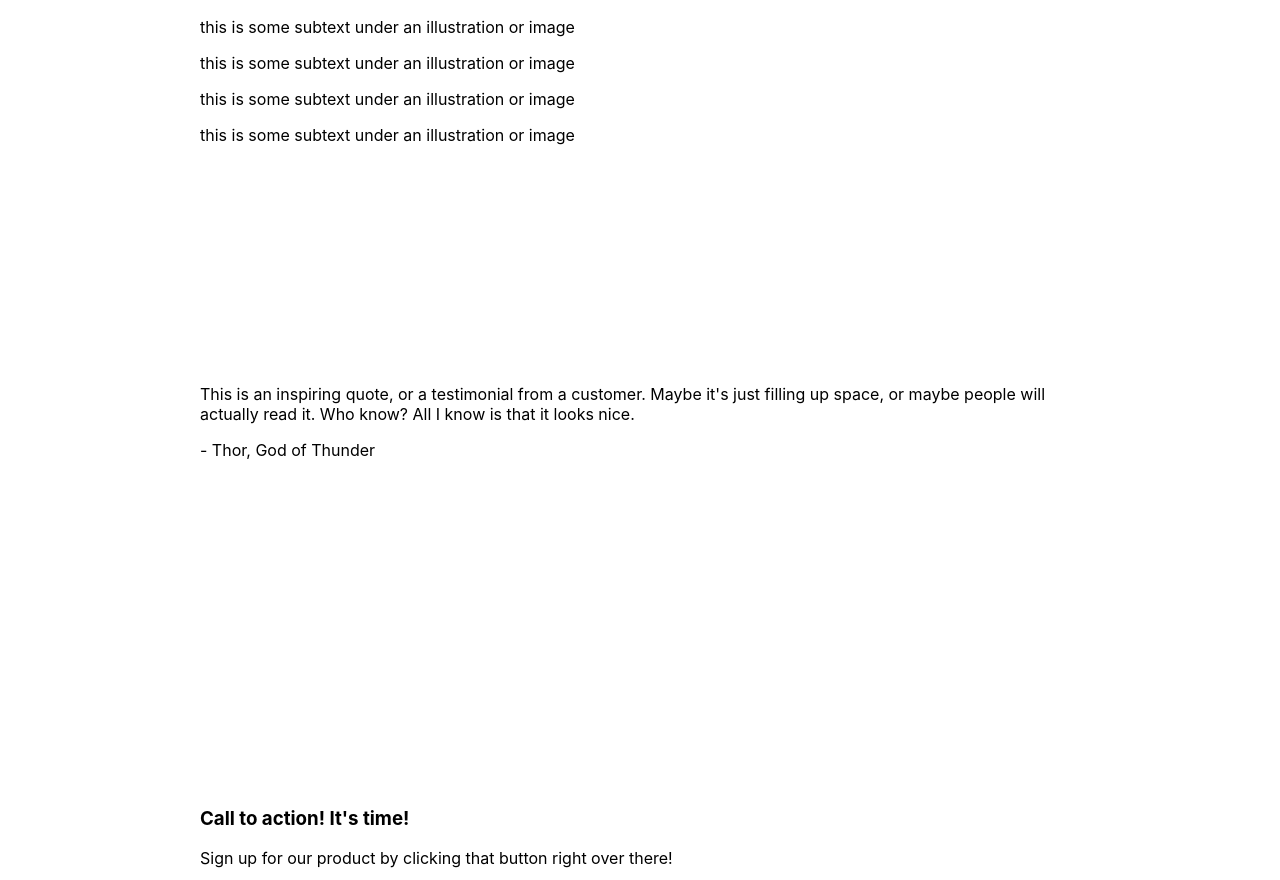
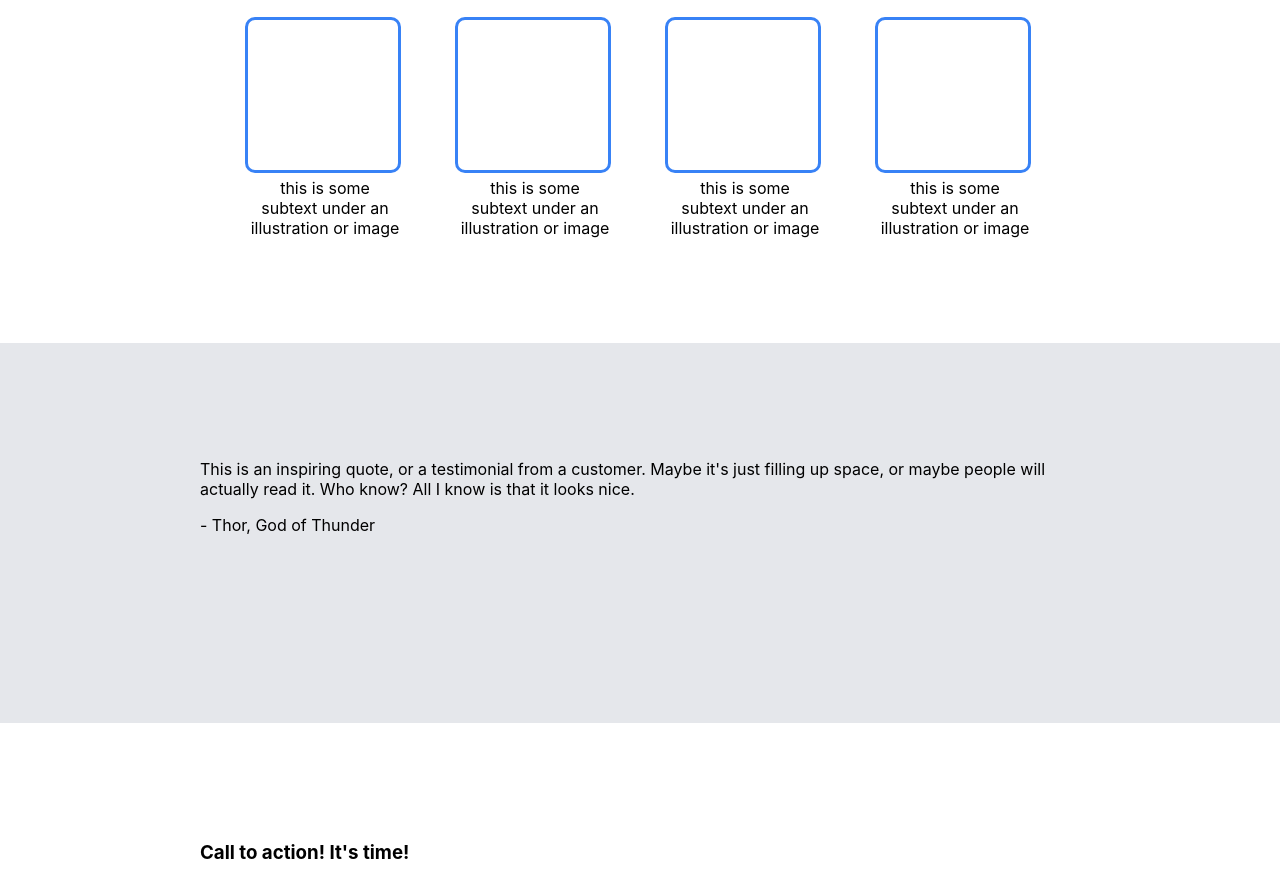
Before and after one commit to karolpiekut/odinLandingPage, a plain HTML site: page index.html in a window 1280 px wide. Shown: the part 673-1553 px from the top of the page. Drawn offline with Linux system fonts and the light colour scheme.

Commit message:
Update CSS for the second image section

```diff
--- a/css/styles.css
+++ b/css/styles.css
@@ -13,7 +13,7 @@ header, .one, footer {
 
 .two, .three, .four {
     padding: 100px 200px;
-    min-height: 220px;
+    min-height: 180px;
 }
 
 header {
@@ -45,6 +45,12 @@ h1 {
     margin: 0;
 }
 
+h2 {
+    font-size: 36px;
+    font-weight: bolder;
+    color: #1F2937;
+    text-align: center;
+}
 .secondary {
     font-size: 18px;
     color: #E5E7EB;
@@ -90,5 +96,46 @@ button {
     border-width: 0;
 }
 .two {
+    display: flex;
+    flex-direction: column;
+    justify-content: center;
+    align-items: center;
+    margin: 0;
+    gap: 15px;
+    padding-top:50px;
+}
 
+.squares {
+    display: flex;
+    justify-content: center;
+    align-items: center;
+    gap: 50px;
+    flex-flow: row wrap;
 }
+
+.image {
+    border-width: 3px;
+    border-color: #3882f6;
+    border-style: solid;
+    min-height: 150px;
+    max-height: 150px;
+    min-width: 150px;
+    max-width: 150px;
+    border-radius: 10px;
+}
+
+.img-col {
+    display: flex;
+    flex-direction: column;
+}
+
+.img-desc {
+    max-width: 150px;
+    text-align: center;
+    padding: 0;
+    margin: 5px;
+}
+
+.three {
+    background: #E5E7EB;
+}
--- a/index.html
+++ b/index.html
@@ -28,14 +28,20 @@
     </div>
     <div class="two">
         <h2>Some random information.</h2>
-        <div class="image"></div>
-        <p>this is some subtext under an illustration or image</p>
-        <div class="image"></div>
-        <p>this is some subtext under an illustration or image</p>
-        <div class="image"></div>
-        <p>this is some subtext under an illustration or image</p>
-        <div class="image"></div>
-        <p>this is some subtext under an illustration or image</p>
+        <div class="squares">
+            <div class="img-col">
+                <div class="image"></div>
+                <p class="img-desc">this is some subtext under an illustration or image</p></div>
+            <div class="img-col">
+                <div class="image"></div>
+                <p class="img-desc">this is some subtext under an illustration or image</p></div>
+            <div class="img-col">
+                <div class="image"></div>
+                <p class="img-desc">this is some subtext under an illustration or image</p></div>
+            <div class="img-col">
+                <div class="image"></div>
+                <p class="img-desc">this is some subtext under an illustration or image</p></div>
+        </div>
     </div>
     <div class="three">
         <p>This is an inspiring quote, or a testimonial from a customer. Maybe it's just filling up space, or maybe
```
